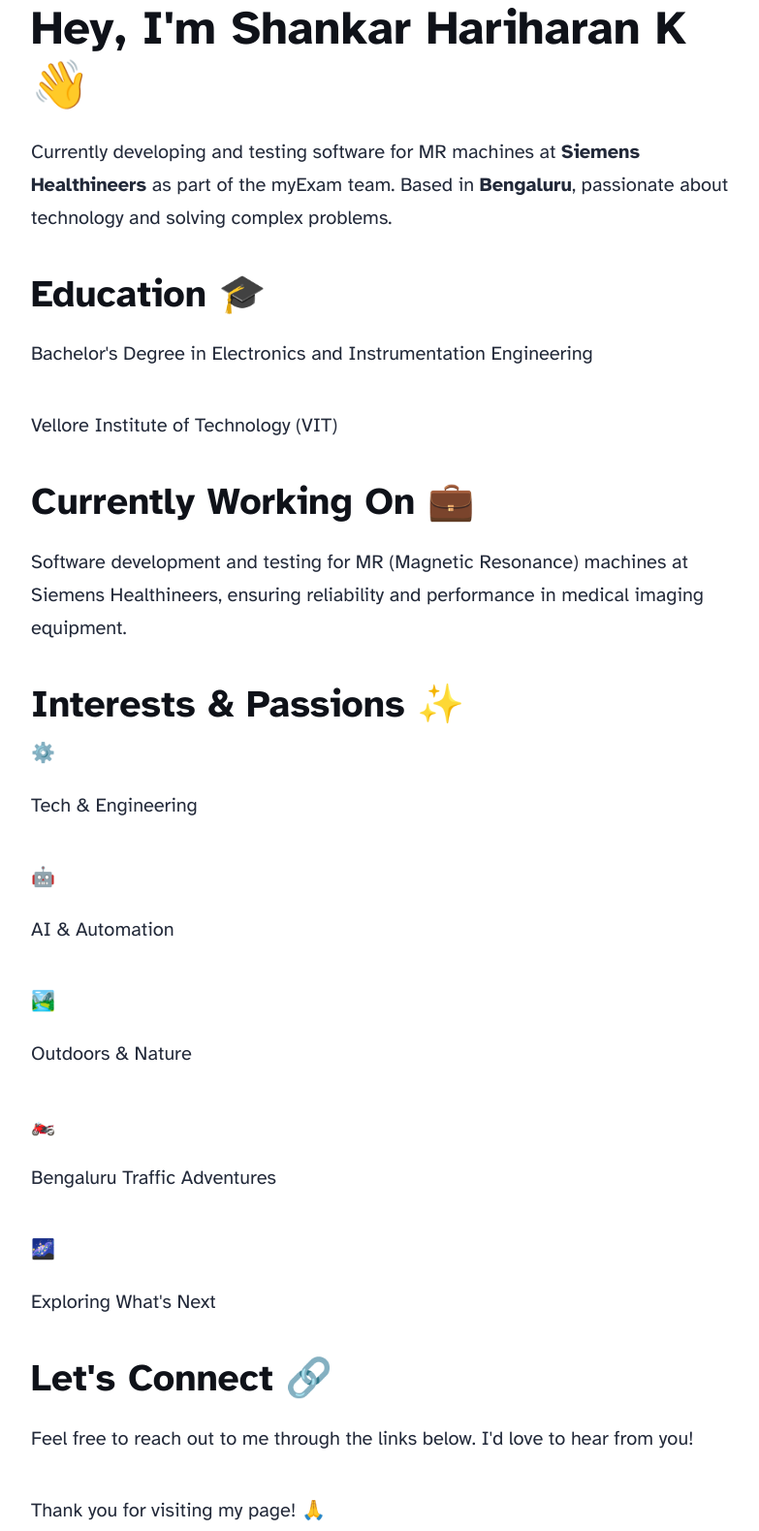
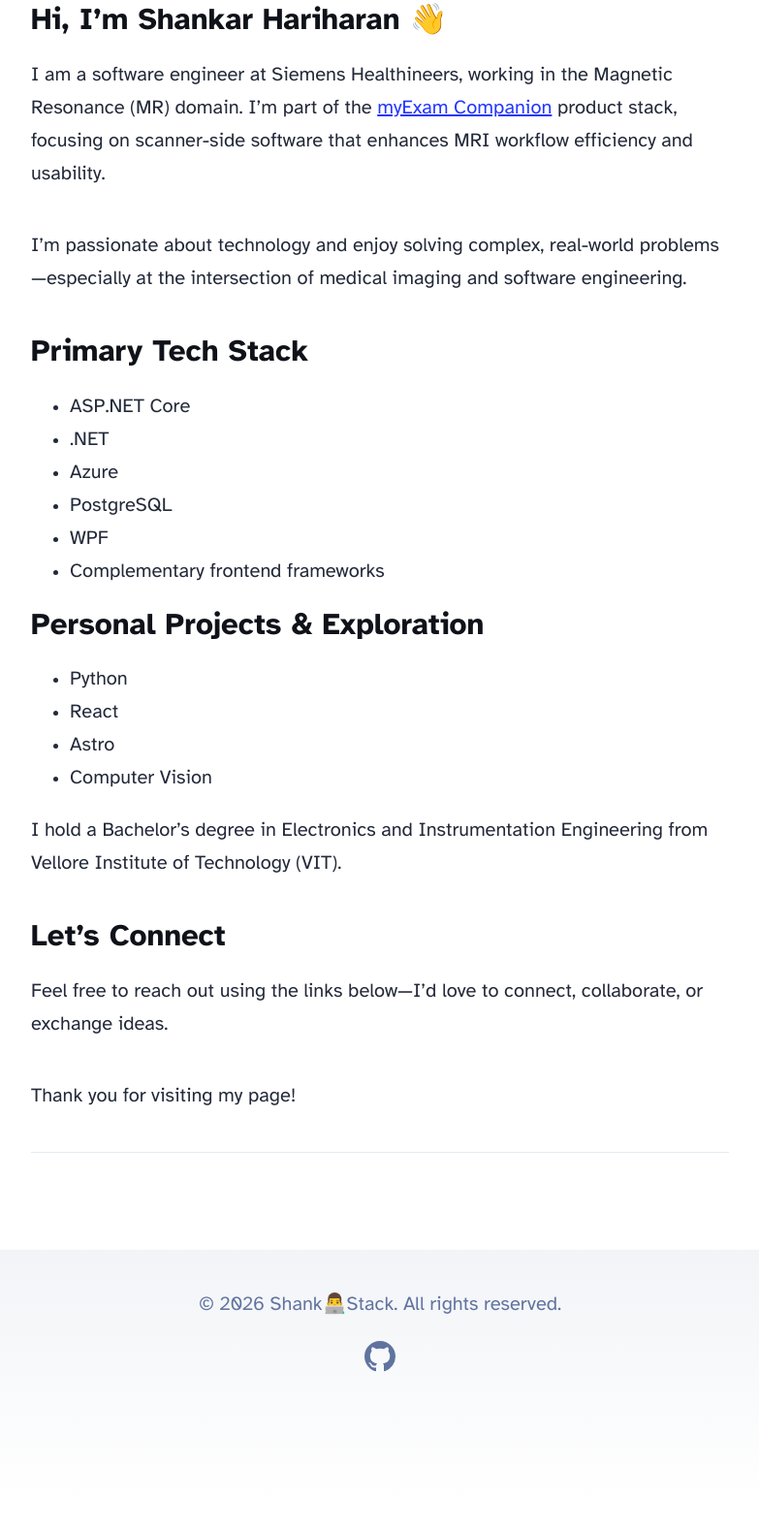
Before and after one commit to devshank3/devshank3.github.io, an Astro site: page /about in a window 1280 px wide. Shown: the part 942-2521 px from the top of the page at 97% size, without its empty margins (248-1031 px from the left). After the commit the page ends 2489 px from the top, so only its background shows below. Built offline with nearby package versions, Linux system fonts and the light colour scheme; Astro itself is replaced by a stand-in of ours.

Commit message:
Revise About page content and update pubDate
Update the About page: bump pubDate to Feb 11, 2026 and refactor content and layout for clarity. Reword headings and intro, add a linked description of the myExam Companion role, consolidate tech stack and personal projects into lists, move education into the main content, remove the previous interest icon grid, and adjust spacing/classes for improved readability and structure.

```diff
--- a/src/pages/about.astro
+++ b/src/pages/about.astro
@@ -6,75 +6,54 @@
 <Layout
 	title="About Me"
 	description="About me page for my personal blog built with Astro."
-	pubDate={new Date('February 08 2026')}
+	pubDate={new Date('February 11 2026')}
 	heroImage={AboutHeroImage}
 >
-	<div class="space-y-8">
-		<!-- Introduction -->
+	<div class="space-y-6">
 		<section>
-			<h2 class="text-3xl font-bold mb-4">Hey, I'm Shankar Hariharan K 👋</h2>
-			<p class="text-lg text-gray-700 leading-relaxed">
-				Currently developing and testing software for MR machines at <strong>Siemens Healthineers</strong> as part of the myExam team.
-				Based in <strong>Bengaluru</strong>, passionate about technology and solving complex problems.
+			<h4 class="text-2xl font-bold mb-4">Hi, I’m Shankar Hariharan 👋</h4>
+			<p class="text-lg text-gray-700 leading-relaxed mb-4">
+				I am a software engineer at Siemens Healthineers, working in the Magnetic Resonance (MR) domain. I’m part of the <a href="https://www.siemens-healthineers.com/magnetic-resonance-imaging/technologies-and-innovations/my-exam-companion" target="_blank" class="text-blue-600 hover:underline">myExam Companion</a> product stack, focusing on scanner-side software that enhances MRI workflow efficiency and usability.
+			</p>
+
+			<p class="text-lg text-gray-700 leading-relaxed mb-4">
+				I’m passionate about technology and enjoy solving complex, real-world problems—especially at the intersection of medical imaging and software engineering.
+			</p>
+
+			<div class="mb-4">
+				<h4 class="text-xl font-semibold mb-2">Primary Tech Stack</h4>
+				<ul class="list-disc list-inside text-gray-700 mb-4">
+					<li>ASP.NET Core</li>
+					<li>.NET</li>
+					<li>Azure</li>
+					<li>PostgreSQL</li>
+					<li>WPF</li>
+					<li>Complementary frontend frameworks</li>
+				</ul>
+
+				<h4 class="text-xl font-semibold mb-2">Personal Projects & Exploration</h4>
+				<ul class="list-disc list-inside text-gray-700">
+					<li>Python</li>
+					<li>React</li>
+					<li>Astro</li>
+					<li>Computer Vision</li>
+				</ul>
+			</div>
+
+			<p class="text-lg text-gray-700 leading-relaxed mb-4">
+				I hold a Bachelor’s degree in Electronics and Instrumentation Engineering from Vellore Institute of Technology (VIT).
 			</p>
 		</section>
 
-		<!-- Education -->
 		<section>
-			<h3 class="text-2xl font-bold mb-4">Education 🎓</h3>
-			<div class="bg-blue-50 p-6 rounded-lg border-l-4 border-blue-500">
-				<p class="text-lg font-semibold">Bachelor's Degree in Electronics and Instrumentation Engineering</p>
-				<p class="text-gray-600">Vellore Institute of Technology (VIT)</p>
-			</div>
-		</section>
-
-		<!-- Current Work -->
-		<section>
-			<h3 class="text-2xl font-bold mb-4">Currently Working On 💼</h3>
-			<p class="text-gray-700 leading-relaxed">
-				Software development and testing for MR (Magnetic Resonance) machines at Siemens Healthineers,
-				ensuring reliability and performance in medical imaging equipment.
+			<h4 class="text-2xl font-semibold mb-4">Let’s Connect</h4>
+			<p class="text-lg text-gray-700 leading-relaxed mb-4">
+				Feel free to reach out using the links below—I’d love to connect, collaborate, or exchange ideas.
 			</p>
 		</section>
 
-		<!-- Interests -->
-		<section>
-			<h3 class="text-2xl font-bold mb-4">Interests & Passions ✨</h3>
-			<div class="grid grid-cols-1 md:grid-cols-2 gap-4">
-				<div class="flex items-center space-x-3">
-					<span class="text-3xl">⚙️</span>
-					<p class="text-lg">Tech & Engineering</p>
-				</div>
-				<div class="flex items-center space-x-3">
-					<span class="text-3xl">🤖</span>
-					<p class="text-lg">AI & Automation</p>
-				</div>
-				<div class="flex items-center space-x-3">
-					<span class="text-3xl">🏞️</span>
-					<p class="text-lg">Outdoors & Nature</p>
-				</div>
-				<div class="flex items-center space-x-3">
-					<span class="text-3xl">🏍️</span>
-					<p class="text-lg">Bengaluru Traffic Adventures</p>
-				</div>
-				<div class="flex items-center space-x-3">
-					<span class="text-3xl">🌌</span>
-					<p class="text-lg">Exploring What's Next</p>
-				</div>
-			</div>
-		</section>
-
-		<!-- Contact -->
-		<section>
-			<h3 class="text-2xl font-bold mb-4">Let's Connect 🔗</h3>
-			<p class="text-gray-700 leading-relaxed mb-4">
-				Feel free to reach out to me through the links below. I'd love to hear from you!
-			</p>
-		</section>
-
-		<!-- Closing -->
-		<section class="text-center py-8 border-t pt-8">
-			<p class="text-gray-600 italic">Thank you for visiting my page! 🙏</p>
+		<section class="border-t pt-4">
+			<p class="text-gray-600 italic">Thank you for visiting my page!</p>
 		</section>
 	</div>
 </Layout>
```
